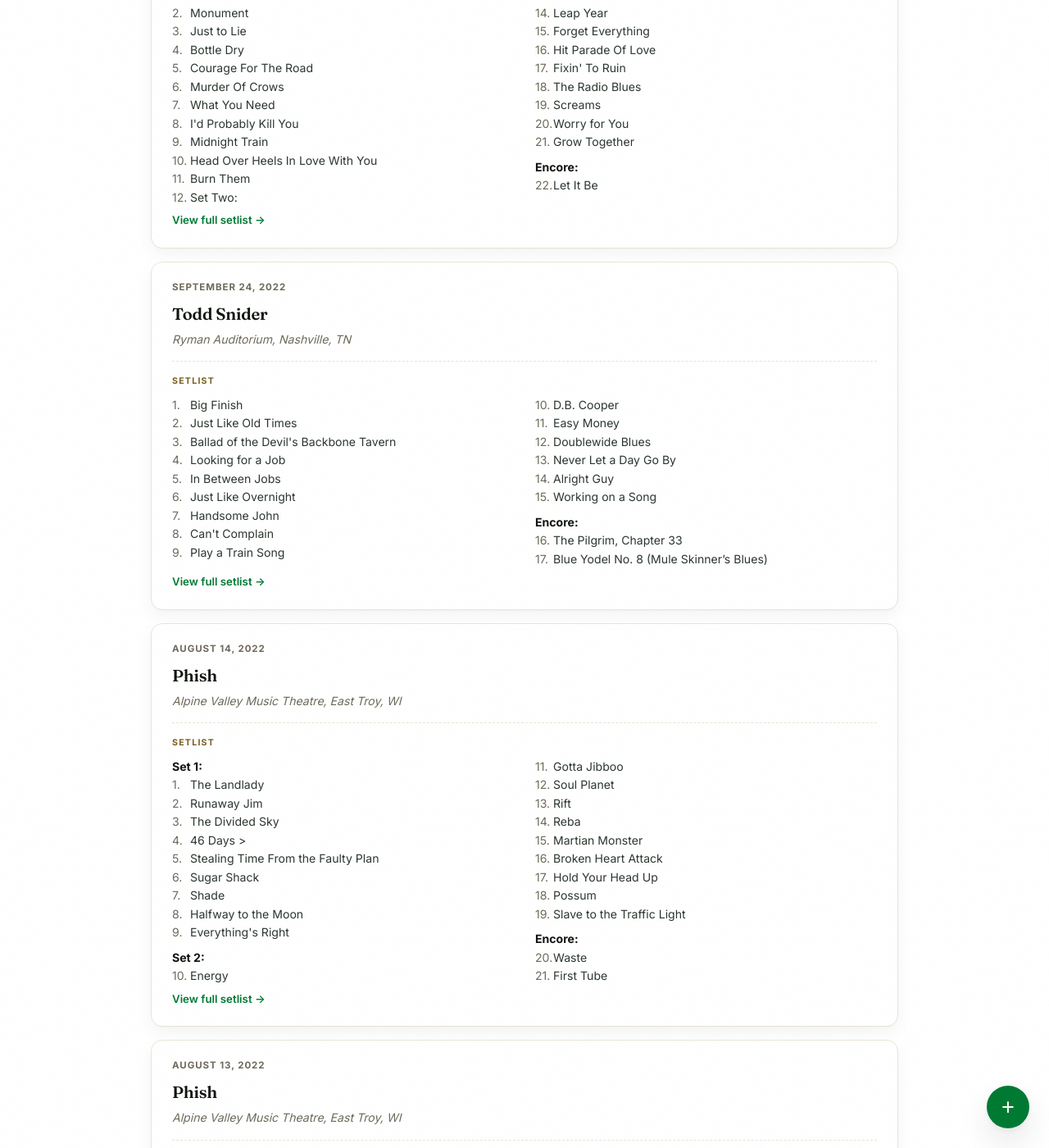
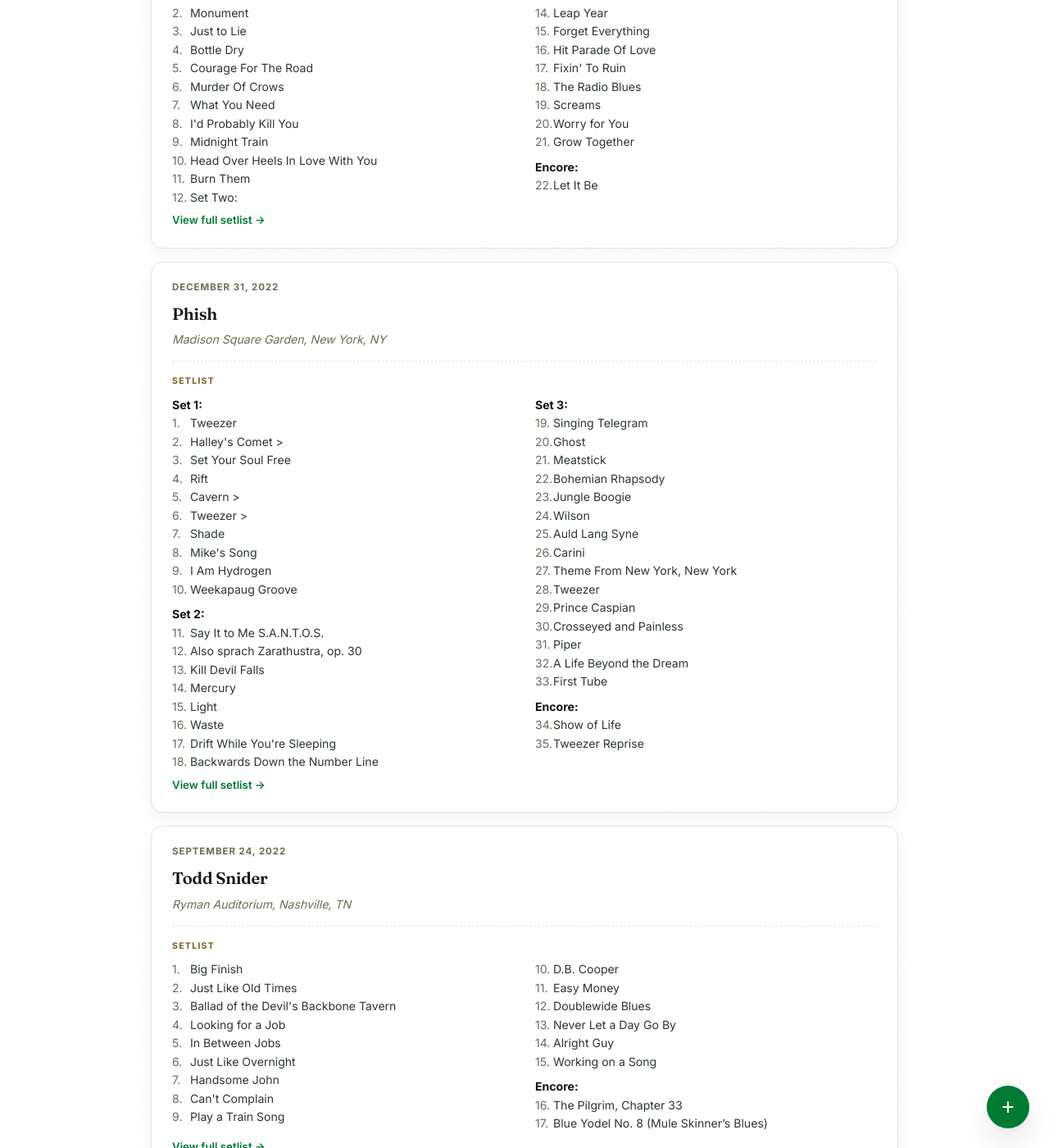
Before and after one commit to bmlanders/adventures, a Jekyll site: the page built from shows/index.html, in a window 1280 px wide and 1400 px high, scrolled down 18589 px. Shown: the whole window at 82% size. Built offline with Jekyll 4.4.1, drawn with Linux system fonts in a browser that asks for light colours.

Commit message:
Log show: Phish on 2022-12-31

```diff
--- a/shows/index.html
+++ b/shows/index.html
@@ -1210,6 +1210,57 @@
     </ol>
   </div>
   <a class="show-trip-link" href="https://www.nugs.net/live-download-of-greensky-bluegrass-frederik-meijer-gardens-grand-rapids-mi-06-28-2023-mp3-flac-or-online-music-streaming/33371.html" target="_blank" rel="noopener">View full setlist &rarr;</a>
+</div>
+
+<div class="show-entry" id="2022-12-31-phish">
+  <div class="show-date">December 31, 2022</div>
+  <h3>Phish</h3>
+  <div class="show-venue">Madison Square Garden, New York, NY</div>
+  <div class="setlist">
+    <div class="setlist-lbl">Setlist</div>
+    <ol class="setlist-list">
+      <li class="setlist-set">Set 1:</li>
+      <li>Tweezer</li>
+      <li>Halley's Comet &gt;</li>
+      <li>Set Your Soul Free</li>
+      <li>Rift</li>
+      <li>Cavern &gt;</li>
+      <li>Tweezer &gt;</li>
+      <li>Shade</li>
+      <li>Mike's Song</li>
+      <li>I Am Hydrogen</li>
+      <li>Weekapaug Groove</li>
+      <li class="setlist-set">Set 2:</li>
+      <li>Say It to Me S.A.N.T.O.S.</li>
+      <li>Also sprach Zarathustra, op. 30</li>
+      <li>Kill Devil Falls</li>
+      <li>Mercury</li>
+      <li>Light</li>
+      <li>Waste</li>
+      <li>Drift While You're Sleeping</li>
+      <li>Backwards Down the Number Line</li>
+      <li class="setlist-set">Set 3:</li>
+      <li>Singing Telegram</li>
+      <li>Ghost</li>
+      <li>Meatstick</li>
+      <li>Bohemian Rhapsody</li>
+      <li>Jungle Boogie</li>
+      <li>Wilson</li>
+      <li>Auld Lang Syne</li>
+      <li>Carini</li>
+      <li>Theme From New York, New York</li>
+      <li>Tweezer</li>
+      <li>Prince Caspian</li>
+      <li>Crosseyed and Painless</li>
+      <li>Piper</li>
+      <li>A Life Beyond the Dream</li>
+      <li>First Tube</li>
+      <li class="setlist-set">Encore:</li>
+      <li>Show of Life</li>
+      <li>Tweezer Reprise</li>
+    </ol>
+  </div>
+  <a class="show-trip-link" href="https://www.setlist.fm/setlist/phish/2022/madison-square-garden-new-york-ny-43bc2bc3.html" target="_blank" rel="noopener">View full setlist &rarr;</a>
 </div>
 
 <div class="show-entry" id="2022-09-24-todd-snider">
```
